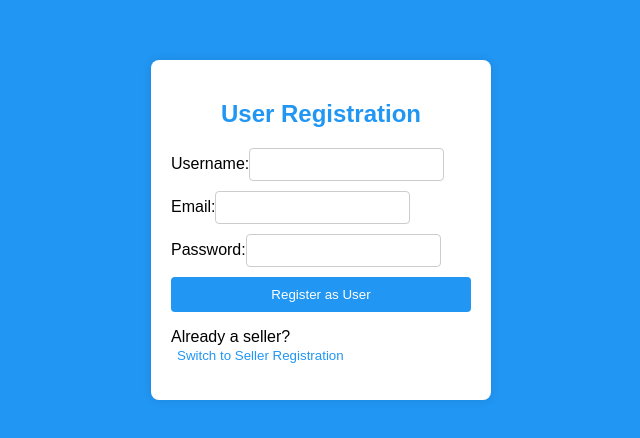
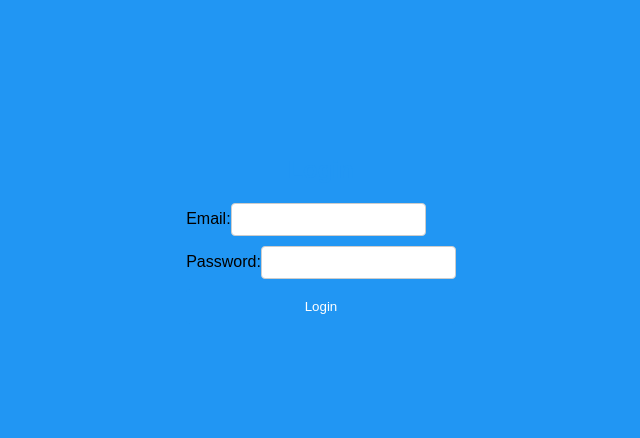
Before and after one commit to phefadutshepo/AllInOneKasi, a React (Create React App) app: page / in a window 1280 px wide. Shown: the part 170-608 px from the top of the page, without its empty margins (319-959 px from the left). Built offline with nearby package versions, Linux system fonts and the light colour scheme.

Commit message:
Default code

```diff
--- a/src/App.js
+++ b/src/App.js
@@ -1,27 +1,32 @@
 import React, { useState } from 'react';
+import Login from './login';
 import UserRegistration from './UserRegistration';
 import SellerRegistration from './SellerRegistration';
 
 function App() {
-  const [isUserRegistration, setIsUserRegistration] = useState(true);
-
-  const switchToUserRegistration = () => {
-    setIsUserRegistration(true);
-  };
-
-  const switchToSellerRegistration = () => {
-    setIsUserRegistration(false);
-  };
-
   return (
-    <div className="App">
-        {isUserRegistration ? (
-          <UserRegistration switchToSellerRegistration={switchToSellerRegistration} />
-        ) : (
-          <SellerRegistration switchToUserRegistration={switchToUserRegistration} />
-        )}
-    </div>
+    <Login/>
   );
 }
 
+
+// <div className="App">
+//         {isUserRegistration ? (
+//           <UserRegistration switchToSellerRegistration={switchToSellerRegistration} />
+//         ) : (
+//           <SellerRegistration switchToUserRegistration={switchToUserRegistration} />
+//         )}
+// </div>
+
+
+// const [isUserRegistration, setIsUserRegistration] = useState(true);
+
+// const switchToUserRegistration = () => {
+//   setIsUserRegistration(true);
+// };
+
+// const switchToSellerRegistration = () => {
+//   setIsUserRegistration(false);
+// };
+
 export default App;
--- a/src/login.js
+++ b/src/login.js
@@ -0,0 +1,22 @@
+
+export default function Login(){
+    return (
+        <div>
+            <div>
+          <h2>Login</h2>
+          <form >
+            <div>
+              <label>Email:</label>
+              <input type="email" name="email" />
+            </div>
+            <div>
+              <label>Password:</label>
+              <input type="password" name="password" />
+            </div>
+            <button type="submit">Login</button>
+          </form>
+
+        </div>
+        </div>
+    )
+}
```
